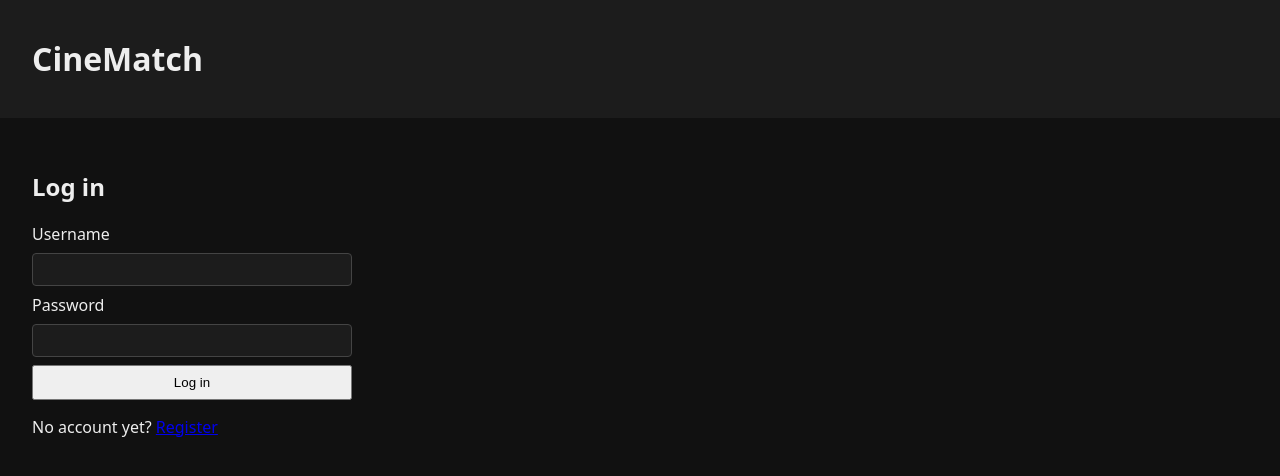
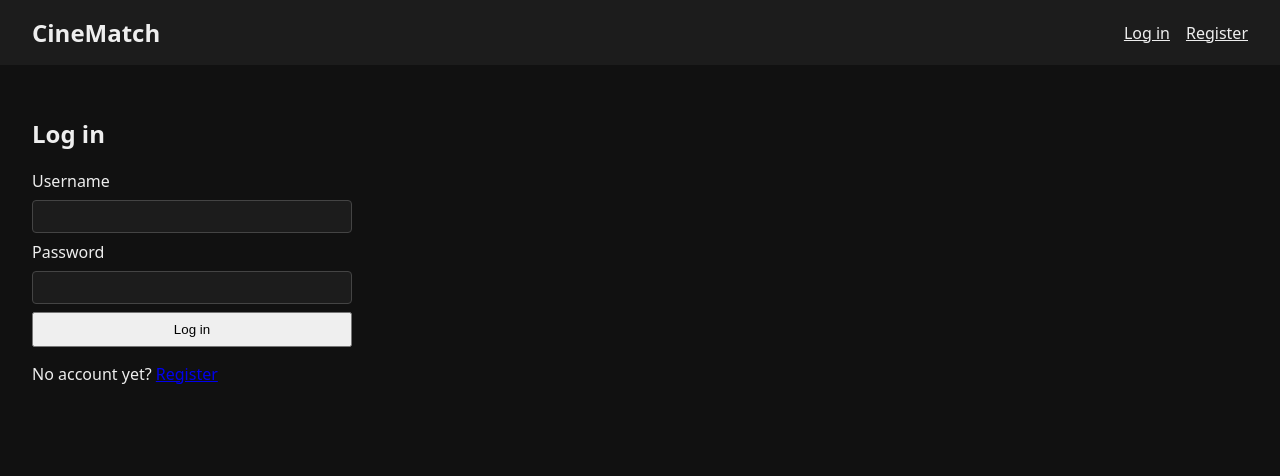
Before and after one commit to xXSt3rbenXx/CineMatch, a FastAPI app: page /login in a window 1280 px wide. Shown: the top 476 px of the page. Run offline with FastAPI, Linux system fonts and the light colour scheme.

Commit message:
Aggiunto logout e header con stato di login

```diff
--- a/core/app/main.py
+++ b/core/app/main.py
@@ -116,3 +116,8 @@ def login(request: Request, username: str = Form(...), password: str = Form(...)
     request.session.clear()
     request.session["user_id"] = user["id"]
     return RedirectResponse("/", status_code=303)
+
+@app.post("/logout")
+def logout(request: Request):
+    request.session.clear()  # cancella i dati della sessione, l'utente risulta scollegato
+    return RedirectResponse("/", status_code=303)
--- a/core/app/static/style.css
+++ b/core/app/static/style.css
@@ -6,3 +6,10 @@ button { padding: 0.5rem 1rem; cursor: pointer; }
 form { display: flex; flex-direction: column; gap: 0.5rem; max-width: 320px; }
 input { padding: 0.5rem; border: 1px solid #444; border-radius: 4px; background: #1c1c1c; color: #eee; }
 .error { color: #ff6b6b; }
+
+header { display: flex; justify-content: space-between; align-items: center; }
+header h1 { margin: 0; font-size: 1.5rem; }
+header h1 a { color: inherit; text-decoration: none; }
+nav { display: flex; align-items: center; gap: 1rem; }
+nav a { color: #eee; }
+nav form { max-width: none; }
--- a/core/app/templates/base.html
+++ b/core/app/templates/base.html
@@ -7,7 +7,19 @@
   <link rel="stylesheet" href="/static/style.css">
 </head>
 <body>
-  <header><h1>CineMatch</h1></header>
+  <header>
+    <h1><a href="/">CineMatch</a></h1>
+    <nav>
+      {% if request.session.get("user_id") %}
+        <form method="post" action="/logout">
+          <button type="submit">Log out</button>
+        </form>
+      {% else %}
+        <a href="/login">Log in</a>
+        <a href="/register">Register</a>
+      {% endif %}
+    </nav>
+  </header>
   <main>
     {% block content %}{% endblock %}
   </main>
```
